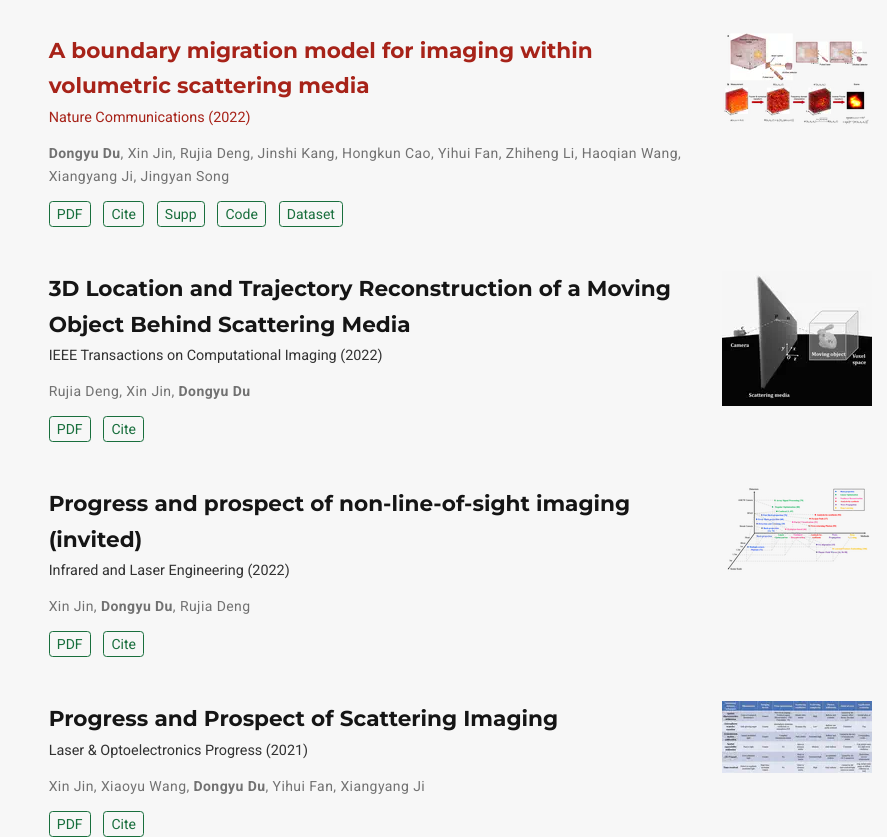
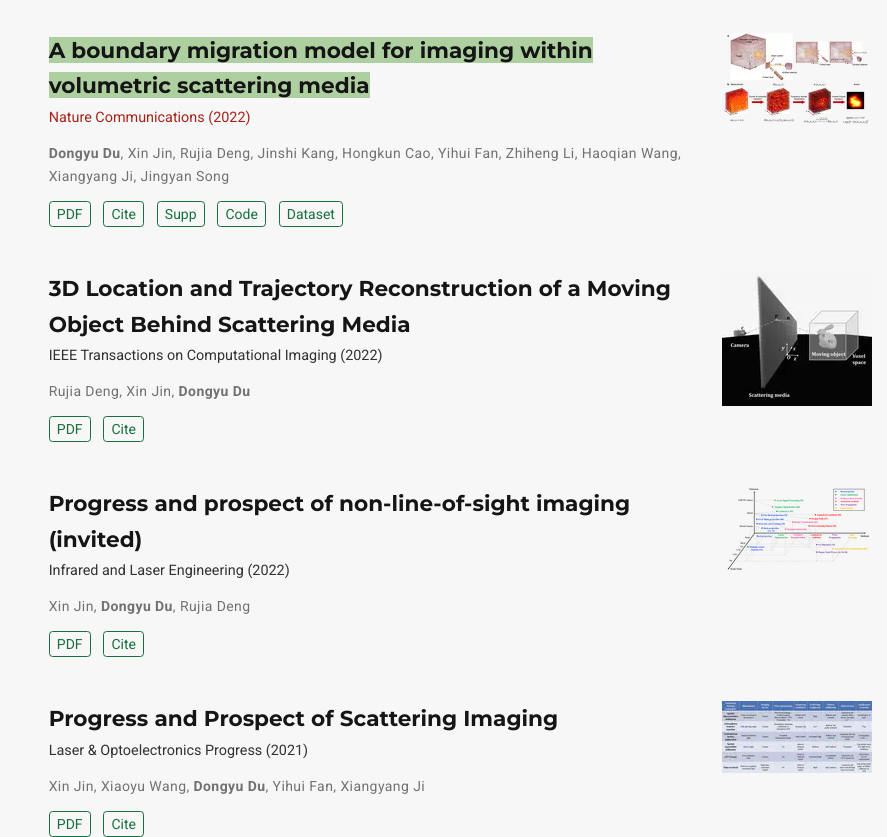
Before and after one commit to dongyu-du/dongyu-du.github.io, a plain HTML site: page index.html in a window 1280 px wide. Shown: the part 1194-2031 px from the top of the page, without its empty margins (393-1280 px from the left). Drawn offline with Linux system fonts and the light colour scheme; some icons are missing.

Commit message:
change color

```diff
--- a/index.html
+++ b/index.html
@@ -399,7 +399,7 @@
                 <div class="media-body">
 
                   <div class="section-subheading article-title mb-0 mt-0" >
-                    <a href="/publication/nc2022/" style="color: #A72319;">A boundary migration model for imaging within volumetric scattering media</a>
+                    <a href="/publication/nc2022/" style="background-color: #aed0a1;">A boundary migration model for imaging within volumetric scattering media</a>
                   </div>
 
 
```
